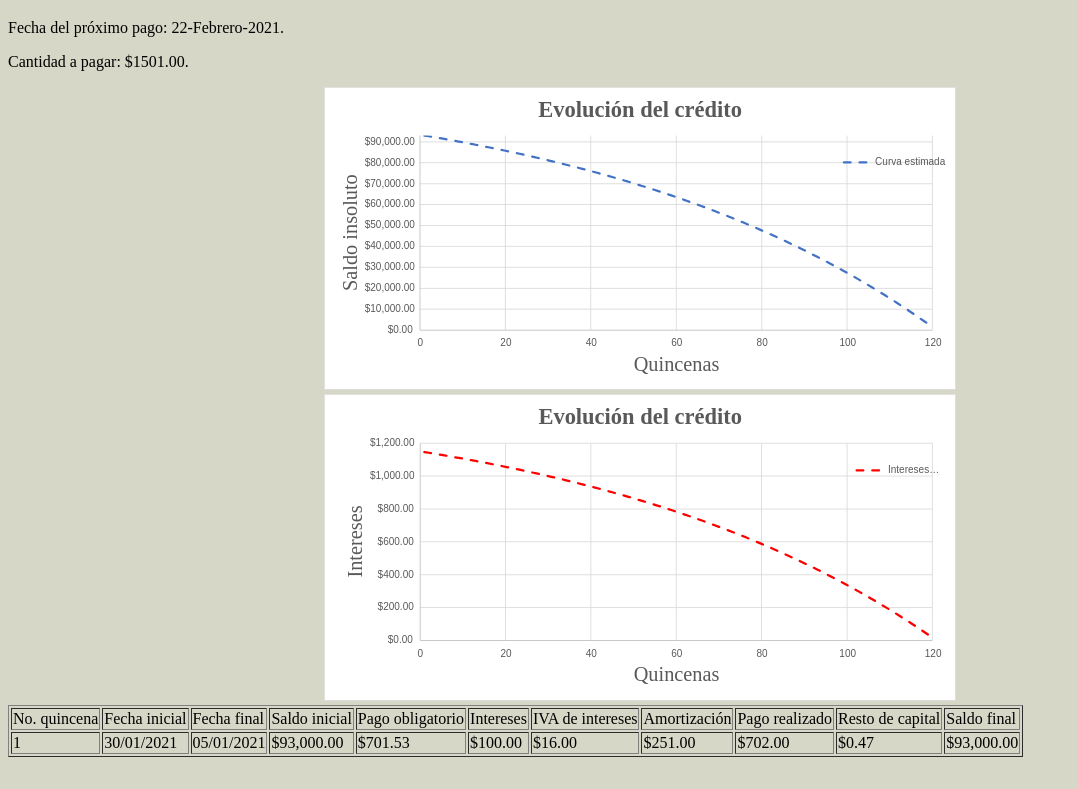
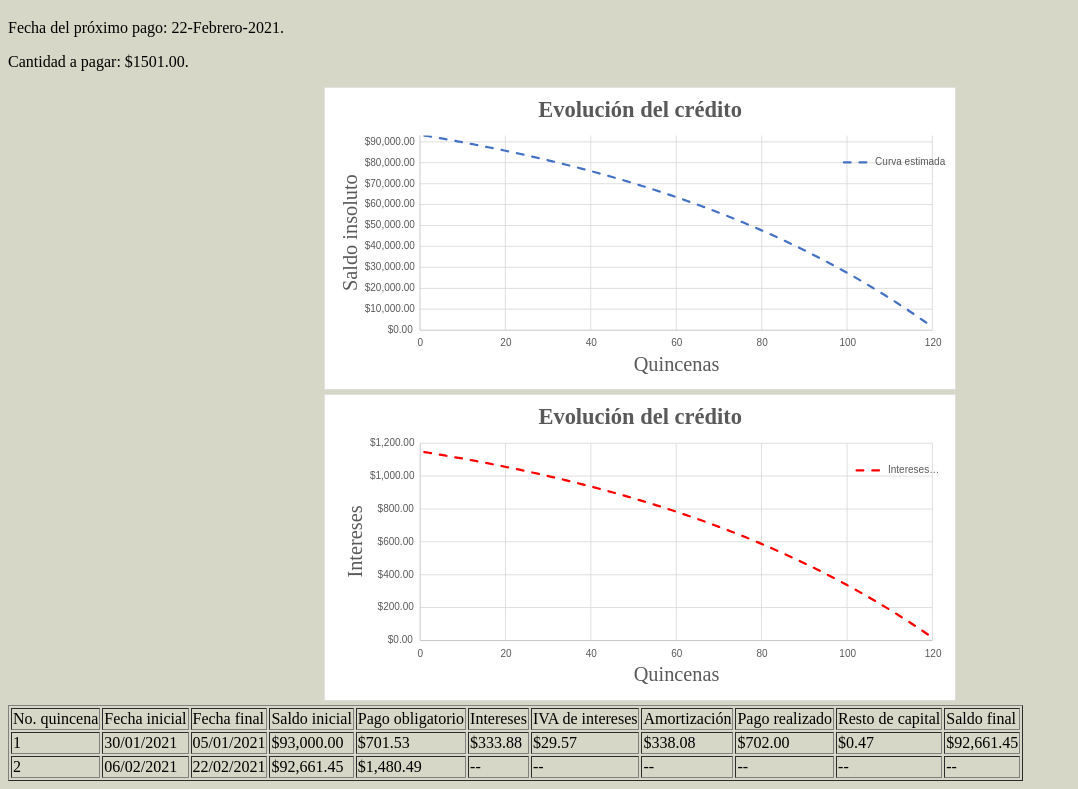
Before and after one commit to an6elP/creditoadriana, a plain HTML site: page index.html in a window 1280 px wide. Shown: the part 61-850 px from the top of the page, without its empty margins (0-1078 px from the left). Before the commit the page ends 826 px from the top, so only its background shows below. Drawn offline with Linux system fonts and the light colour scheme.

Commit message:
Update index.html

```diff
--- a/index.html
+++ b/index.html
@@ -35,13 +35,29 @@
 <td>05/01/2021 </td>
 <td>$93,000.00 </td>
 <td>$701.53 </td>
-<td>$100.00 </td>
-<td>$16.00 </td>
-<td>$251.00 </td>
+<td>$333.88 </td>
+<td>$29.57 </td>
+<td>$338.08 </td>
 <td>$702.00 </td>
 <td>$0.47 </td>
-<td>$93,000.00</td>
+<td>$92,661.45 </td>
 </tr>
+
+
+<tr>
+<td>2 </td>
+<td>06/02/2021 </td>
+<td>22/02/2021 </td>
+<td>$92,661.45 </td>
+<td>$1,480.49 </td>
+<td>-- </td>
+<td>-- </td>
+<td>-- </td>
+<td>-- </td>
+<td>-- </td>
+<td>-- </td>
+</tr>
+
 </table>
 
 </body>
```
